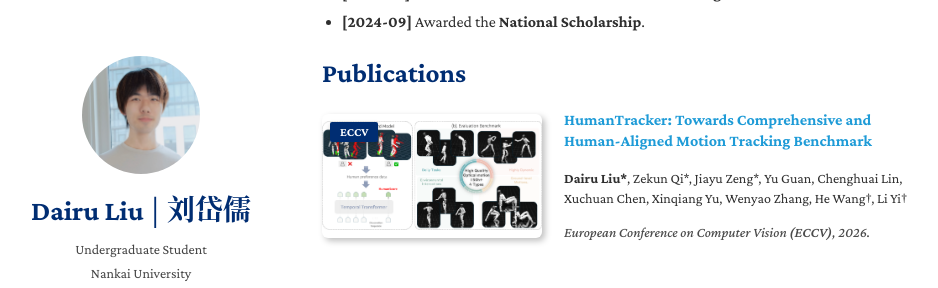
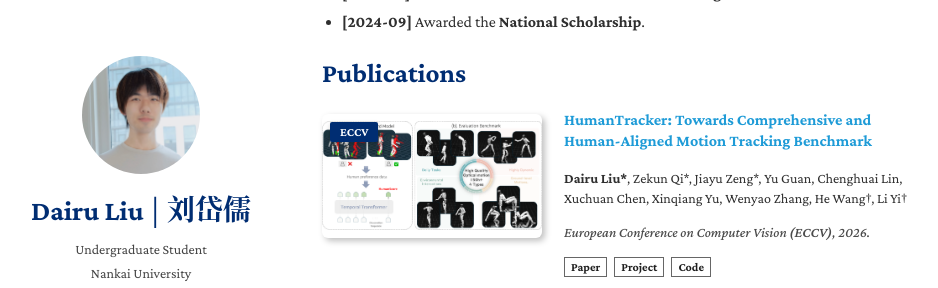
Before and after one commit to dairuliu/dairuliu.github.io, a Jekyll site: the page built from _pages/about.md, in a window 1280 px wide and 900 px high, scrolled down 882 px, cut to the strip 0-288 px from the top of the window. Shown: the whole strip, without its empty margins (172-1110 px from the left). Built offline with Jekyll 4.4.1, drawn with Linux system fonts in a browser that asks for light colours; some web fonts are replaced.

Commit message:
Add HumanTracker links

```diff
--- a/_pages/about.md
+++ b/_pages/about.md
@@ -43,9 +43,14 @@ My research focuses on building generalizable embodied agents that can perceive,
       <span class="minimal-publication-badge">ECCV</span>
     </div>
     <div>
-      <p class="minimal-publication-title">HumanTracker: Towards Comprehensive and Human-Aligned Motion Tracking Benchmark</p>
+      <p class="minimal-publication-title"><a href="https://arxiv.org/abs/2608.13555">HumanTracker: Towards Comprehensive and Human-Aligned Motion Tracking Benchmark</a></p>
       <p class="minimal-publication-authors"><strong>Dairu Liu*</strong>, Zekun Qi*, Jiayu Zeng*, Yu Guan, Chenghuai Lin, Xuchuan Chen, Xinqiang Yu, Wenyao Zhang, He Wang&dagger;, Li Yi&dagger;</p>
       <p class="minimal-publication-venue"><em>European Conference on Computer Vision <strong>(ECCV)</strong>, 2026.</em></p>
+      <div class="minimal-publication-links">
+        <a href="https://arxiv.org/abs/2608.13555">Paper</a>
+        <a href="https://dairuliu.github.io/humantracker/">Project</a>
+        <a href="https://github.com/GalaxyGeneralRobotics/HumanTracker">Code</a>
+      </div>
     </div>
   </article>
 
```
Also changed, not shown: 1 other file.
